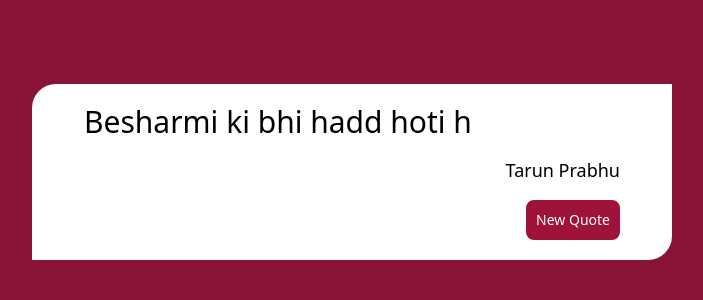
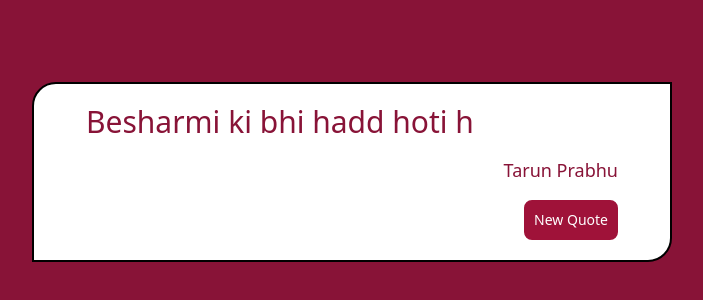
Before and after one commit to tarun-duh/api, a website: page index.html in a window 1280 px wide. Shown: the part 228-528 px from the top of the page, without its empty margins (288-991 px from the left). Drawn offline with nearby package versions, Linux system fonts and the light colour scheme.

Commit message:
addes tailwind

```diff
--- a/app.js
+++ b/app.js
@@ -10,6 +10,7 @@ function api() {
       if (i == c) {
         // console.log(b[i]);
         update(b[i].author, b[i].text);
+        setBg();
         // function update() {
         //   console.log(qoute);
         //   qoute.innerHTML("");
@@ -33,5 +34,11 @@ function update(name1, qoute1) {
   qoute.innerText = qoute1;
   name.innerText = name1 || "Unknown";
 }
+const setBg = () => {
+  const randomColor = Math.floor(Math.random() * 16777215).toString(16);
+  document.body.style.backgroundColor = "#" + randomColor;
+  // button.style.backgroundColor = "#" + randomColor;
+};
+// setBg();
 
 button.addEventListener("click", api);
--- a/index.html
+++ b/index.html
@@ -10,19 +10,25 @@
   </head>
   <body class="h-screen bg-rose-900 flex justify-center items-center">
     <div
-      class="main font-sans bg-white rounded-tl-3xl rounded-br-3xl sm:p-5 py-4 px-2 decoration-rose-900 h-auto w-2/4"
+      class="main font-sans bg-white rounded-tl-3xl rounded-br-3xl sm:p-5 py-3 px-3 decoration-rose-900 h-auto w-2/4 border-black border-x-2 border-y-2"
     >
-      <div class="p h-3/5">
-        <p class="qoute content-start text-3xl mx-8">
+      <div class="p lg:h-3/5">
+        <p
+          class="qoute content-start text-base lg:text-3xl mx-3 lg:mx-8 text-rose-900"
+        >
           Besharmi ki bhi hadd hoti h
         </p>
       </div>
       <div class="n my-4">
-        <p class="name text-right text-lg mx-8">Tarun Prabhu</p>
+        <p
+          class="name text-right text-xs lg:text-lg mx-3 lg:mx-8 text-rose-900"
+        >
+          Tarun Prabhu
+        </p>
       </div>
       <div class="b">
         <button
-          class="button font-medium border-2 text-sm border-rose-800 p-1 float-right mx-8 rounded-lg bg-rose-800 px-2 py-2 text-white"
+          class="button font-medium border-2 text-xs lg:text-sm border-rose-800 p-1 float-right mx-3 lg:mx-8 rounded-sm lg:rounded-lg bg-rose-800 px-1 lg:px-2 py-1 lg:py-2 text-white"
         >
           New Quote
         </button>
--- a/style.css
+++ b/style.css
@@ -48,7 +48,7 @@
 .b {
   height: auto;
 }
-@media only screen and (max-width: 600px) {
+/* @media only screen and (max-width: 600px) {
   body {
     height: 100vh;
     margin: 0;
@@ -78,4 +78,4 @@
     font-size: 16;
     margin-top: 15px;
   }
-}
+} */
```
